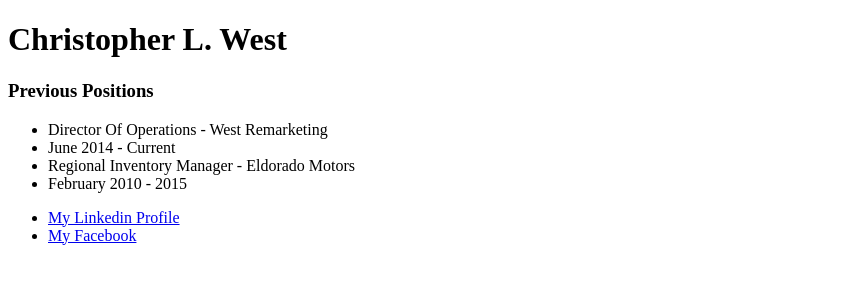
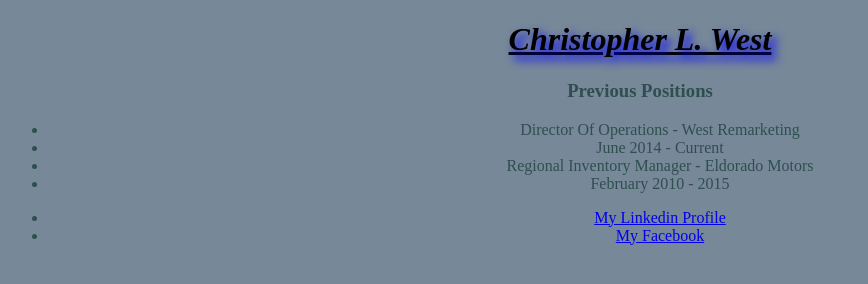
Before and after one commit to clwest/new_github, a plain HTML site: page resume_page/index.html in a window 1280 px wide. Shown: the whole page, without its empty margins (0-868 px from the left). Drawn offline with Linux system fonts and the light colour scheme.

Commit message:
Commit 7 - Added initial styling for resume site

```diff
--- /dev/null
+++ b/resume_page/css/main.css
@@ -0,0 +1,18 @@
+body {
+    background-color: #778899;
+}
+
+h1 {
+    text-align: center;
+    text-decoration: underline;
+    font-style: italic;
+    text-shadow: 5px 5px 10px #0000ff
+}
+h3 {
+    color: #2f4f4f;
+    text-align: center;
+}
+ul {
+    text-align: center;
+    color: #2f4f4f
+}
--- a/resume_page/index.html
+++ b/resume_page/index.html
@@ -1,7 +1,12 @@
 <!DOCTYPE html>
-<html>
-    <title>Christopher L. West</title>
-    <body>
+<html lang="en">
+<head>
+    <meta charset="UTF-8">
+    <meta name"viewport" content="width=device-width, initial-scale=1.0">
+    <title>Christopher L West</title>
+<link rel="stylesheet" href="css/main.css">
+</head>
+<body>
         <h1>Christopher L. West</h1>
         <h3>Previous Positions</h3>
         <ul>
--- a/resume_page/style.css
+++ b/resume_page/style.css
@@ -0,0 +1,9 @@
+
+h1 {
+    text-align: center;
+    text-decoration: underline;
+
+
+}
+
+}
```
